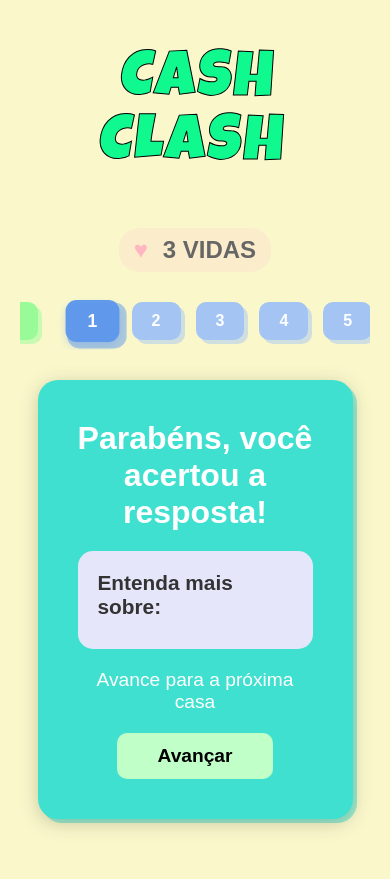
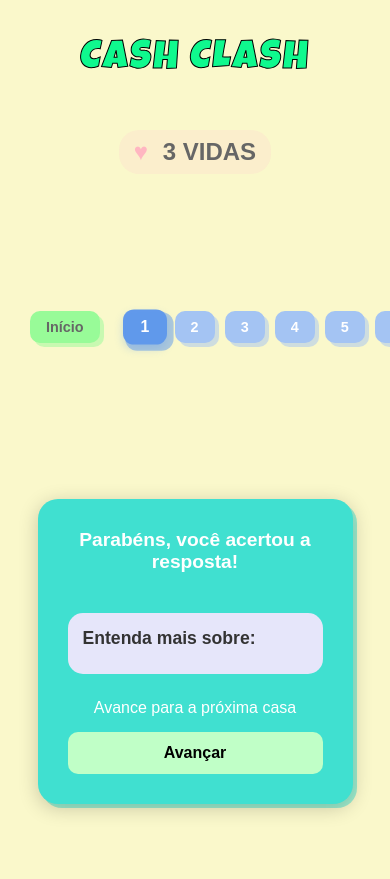
Before and after one commit to Larissa-Kailane/Projeto-CashClash, a Django app: page /resposta-correta/ in a window 390 px wide. After the commit the page ends 815 px from the top, so only its background shows below. Run offline with Django 4.2, Linux system fonts and the light colour scheme; data comes from the database, SQL or seed files in the repository; data that the repository does not hold is empty.

Commit message:
Tirando o scrooll da tela.

```diff
--- a/static/css/styles.css
+++ b/static/css/styles.css
@@ -2,6 +2,38 @@
 @import url('https://fonts.googleapis.com/css2?family=Luckiest+Guy&display=swap');
 
 /* Estilos globais */
+html, body {
+  margin: 0;
+  padding: 0;
+  width: 100%;
+  height: 100vh;
+  overflow: hidden;
+}
+
+body {
+  display: flex;
+  flex-direction: column;
+}
+
+.container {
+  flex: 1;
+  display: flex;
+  flex-direction: column;
+  height: 100vh;
+  max-height: 100vh;
+  position: relative;
+}
+
+.content-wrapper {
+  flex: 1;
+  display: flex;
+  flex-direction: column;
+  justify-content: center;
+  align-items: center;
+  padding: 20px;
+  overflow: hidden;
+}
+
 .titulo {
   font-family: 'Luckiest Guy', cursive !important;
   font-style: normal !important;
@@ -13,5 +45,50 @@
   background-color: transparent !important;
   text-transform: uppercase !important;
   padding: 20px !important;
-  margin-bottom: 30px !important;
+  margin-bottom: 20px !important;
 }
+
+/* Ajustes para garantir que elementos não causem scroll */
+.game-board {
+  max-width: 100%;
+  max-height: calc(100vh - 200px); /* Ajuste conforme necessário */
+  margin: auto;
+}
+
+.question-container {
+  position: absolute;
+  top: 50%;
+  left: 50%;
+  transform: translate(-50%, -50%);
+  max-width: 90%;
+  max-height: 90vh;
+  overflow: auto;
+  background: white;
+  padding: 20px;
+  border-radius: 10px;
+  box-shadow: 0 0 20px rgba(0,0,0,0.2);
+}
+
+/* Media queries para garantir responsividade */
+@media (max-height: 600px) {
+  .titulo {
+    font-size: 2em !important;
+    padding: 10px !important;
+    margin-bottom: 10px !important;
+  }
+
+  .game-board {
+    max-height: calc(100vh - 100px);
+  }
+}
+
+@media (max-width: 768px) {
+  .titulo {
+    font-size: 2.5em !important;
+  }
+
+  .question-container {
+    width: 95%;
+    padding: 15px;
+  }
+}
--- a/views/tela_resposta_correta.html
+++ b/views/tela_resposta_correta.html
@@ -19,15 +19,32 @@
       flex-direction: column;
       align-items: center;
       justify-content: flex-start;
-      min-height: 100vh;
-      padding: 30px 20px;
+      height: 100vh;
+      overflow: hidden;
+      padding: 20px;
       text-align: center;
     }
 
-    /* Estilos do título movidos para styles.css */
+    .container {
+      display: flex;
+      flex-direction: column;
+      justify-content: space-between;
+      align-items: center;
+      height: 100%;
+      width: 100%;
+      max-width: 1200px;
+      margin: 0 auto;
+    }
+
+    .header {
+      width: 100%;
+      display: flex;
+      flex-direction: column;
+      align-items: center;
+      gap: 10px;
+    }
 
     .vidas-container {
-      margin-bottom: 20px;
       font-size: 1.5em;
       background-color: rgba(255, 192, 203, 0.2);
       padding: 8px 15px;
@@ -46,9 +63,9 @@
     }
 
     .tabuleiro-wrapper {
-      overflow-x: auto;
       width: 100%;
       max-width: 100%;
+      margin: 20px 0;
     }
 
     .tabuleiro {
@@ -57,7 +74,8 @@
       justify-content: center;
       gap: 15px;
       padding: 10px;
-      min-width: 700px;
+      width: 100%;
+      min-width: min-content;
     }
 
     .casa {
@@ -115,14 +133,17 @@
 
     .painel {
       background-color: #40E0D0;
-      padding: 40px;
+      padding: 30px;
       border-radius: 20px;
       text-align: center;
+      width: 90%;
       max-width: 600px;
-      width: 90%;
       box-shadow: 0 4px 20px rgba(0, 0, 0, 0.2);
-      margin: 30px auto;
+      margin: 20px auto;
       position: relative;
+      display: flex;
+      flex-direction: column;
+      gap: 15px;
     }
 
     .painel::before {
@@ -138,28 +159,30 @@
     }
 
     .painel h2 {
-      font-size: 2em;
+      font-size: clamp(1.5em, 4vw, 2em);
       color: white;
-      margin-bottom: 20px;
+      margin-bottom: 15px;
     }
 
     .explicacao {
       background-color: #E6E6FA;
       padding: 20px;
       border-radius: 15px;
-      margin: 20px 0;
+      margin: 10px 0;
       text-align: left;
+      max-height: 30vh;
+      overflow-y: auto;
     }
 
     .explicacao h3 {
       color: #333;
       margin-bottom: 10px;
-      font-size: 1.3em;
+      font-size: clamp(1.1em, 3vw, 1.3em);
     }
 
     .explicacao p {
       color: #444;
-      font-size: 1.1em;
+      font-size: clamp(0.9em, 2.5vw, 1.1em);
       line-height: 1.5;
     }
 
@@ -170,12 +193,11 @@
       color: black;
       border: none;
       border-radius: 10px;
-      font-size: 1.2em;
+      font-size: clamp(1em, 2.5vw, 1.2em);
       cursor: pointer;
       font-weight: bold;
       text-decoration: none;
       transition: background-color 0.3s ease;
-      margin-top: 20px;
     }
 
     .botao-avancar:hover {
@@ -184,17 +206,74 @@
 
     .instrucao {
       color: white;
+      font-size: clamp(1em, 2.5vw, 1.2em);
+    }
+
+    @media (max-height: 600px) {
+      .titulo {
+        font-size: 2em !important;
+        padding: 10px !important;
+        margin-bottom: 5px !important;
+      }
+
+      .vidas-container {
         font-size: 1.2em;
-      margin-top: 20px;
+        padding: 6px 12px;
+      }
+
+      .painel {
+        padding: 20px;
+      }
+
+      .casa {
+        padding: 8px 16px;
+      }
+
+      .explicacao {
+        padding: 15px;
+        margin: 5px 0;
+        max-height: 25vh;
+      }
+
+      .botao-avancar {
+        padding: 8px 30px;
+      }
+    }
+
+    @media (max-width: 768px) {
+      .titulo {
+        font-size: 2.5em !important;
+      }
+
+      .tabuleiro {
+        gap: 10px;
+      }
+
+      .casa {
+        padding: 8px 16px;
+        font-size: 0.9em;
+      }
+
+      .painel h2 {
+        font-size: clamp(1.2em, 3.5vw, 1.8em);
+      }
+
+      .explicacao {
+        padding: 15px;
+      }
     }
   </style>
 </head>
 <body>
+  <div class="container">
+    <div class="header">
       <div class="titulo">CASH CLASH</div>
       <div class="vidas-container">
         <span class="vida">♥</span>
         <span class="vidas-texto">{{ vidas }} VIDAS</span>
       </div>
+    </div>
+
     <div class="tabuleiro-wrapper">
       <div class="tabuleiro">
         <div class="casa inicio">Início</div>
@@ -215,5 +294,6 @@
       <p class="instrucao">Avance para a próxima casa</p>
       <a href="{% url 'tela_pergunta' %}" class="botao-avancar">Avançar</a>
     </div>
+  </div>
 </body>
 </html>
```
Also changed, not shown: views/telaInicial.html (+59 -17 lines), views/telaPerguntas.html (+90 -17 lines), views/tela_derrota.html (+90 -17 lines), views/tela_vida_perdida.html (+90 -17 lines), views/tela_vitoria.html (+82 -17 lines). Lines whose indentation alone changed are shown as unchanged.
